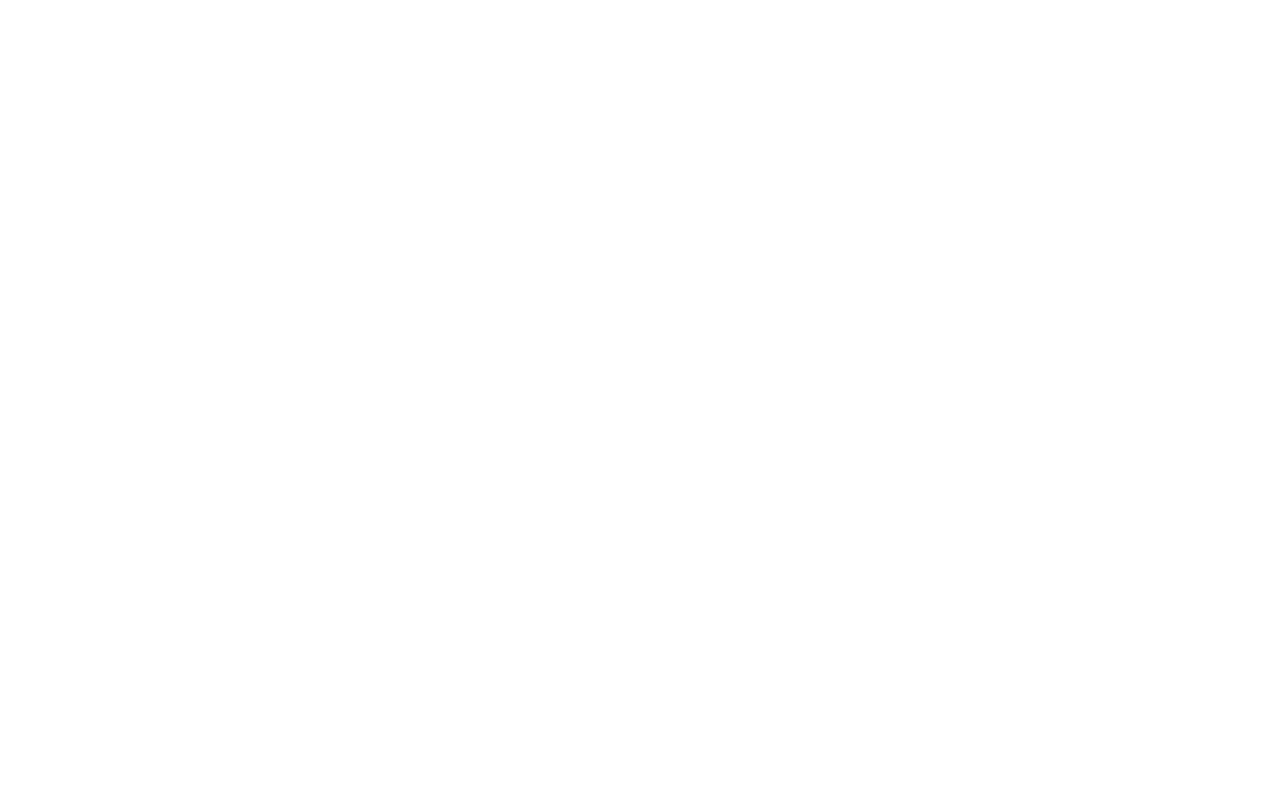
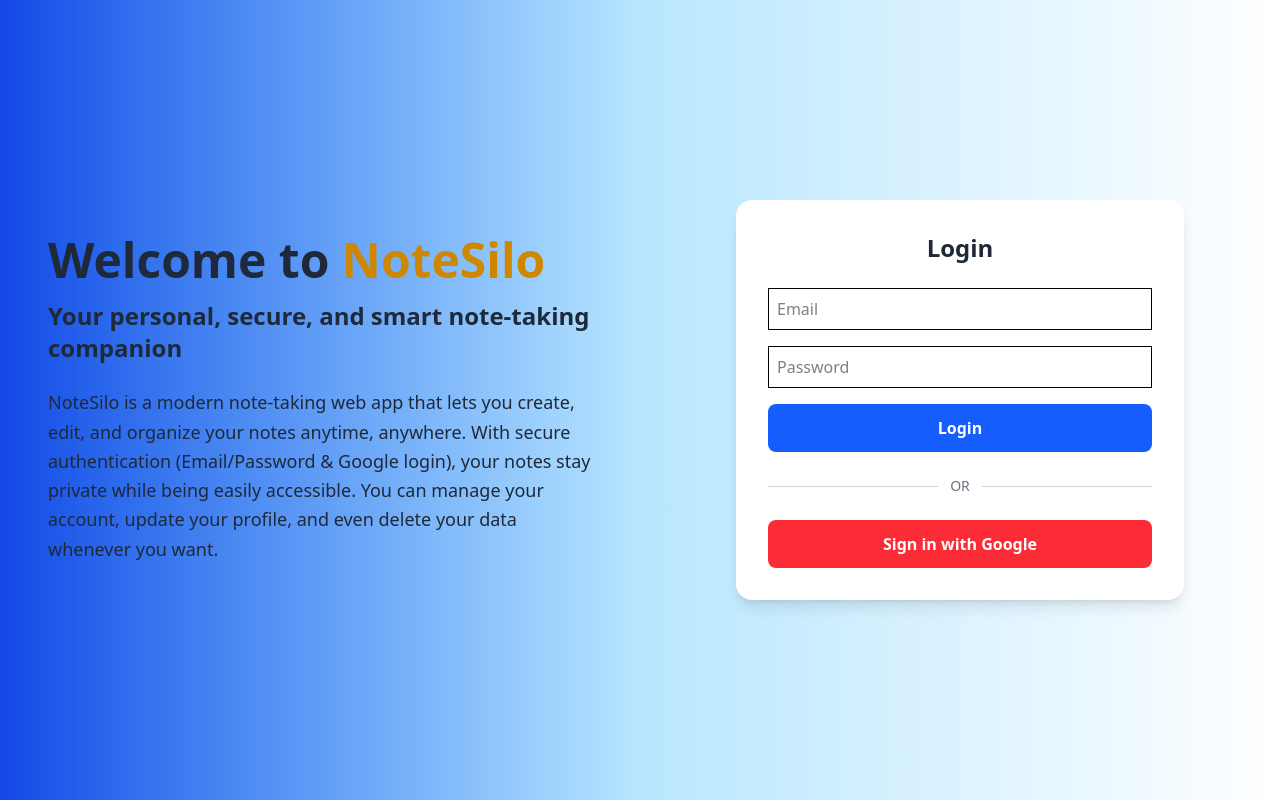
Before and after one commit to bundler221/notesilo, a React (Vite) app in the folder frontend/myapp/: page / in a window 1280 px wide. Before the commit this address had no page. Built offline with nearby package versions, Linux system fonts and the light colour scheme.

Commit message:
modified:   backend/routes/authRoutes.js

```diff
--- a/frontend/myapp/src/App.jsx
+++ b/frontend/myapp/src/App.jsx
@@ -6,12 +6,13 @@ import Notes from "./components/Notes";
 import OauthSuccess from "./components/OauthSuccess";
 import ResetPassword from "./components/ResetPassword";
 import ForgotPassword from "./components/forgotpassword";
-
+import Home from "./components/Home"
 function App() {
   return (
     <BrowserRouter>
       <Routes>
-        <Route path="/login" element={<Login />} />
+        {/* <Route path="/" element = {<Home/>} /> */}
+        <Route path="/" element={<Login />} />
         <Route path="/register" element={<Register />} />
         <Route path="/notes" element={<Notes />} />
         <Route path="/oauth-success" element={<OauthSuccess />}
--- /dev/null
+++ b/frontend/myapp/src/components/Home.jsx
@@ -0,0 +1,24 @@
+import { Link } from "react-router-dom"
+export default function Home() {
+    function login() {
+
+    }
+    return (
+        <>
+            <h1>Welcome to NoteSilo,</h1>
+            <p>Your personal, secure, and smart note-taking companion</p>
+            <p>NoteSilo is a modern note-taking web app that lets you create, edit, and organize your notes anytime, anywhere. With secure authentication (email/password & Google login), your notes stay private while being easily accessible. You can manage your account, update your profile, and even delete your data whenever you want.</p>
+            {/* <button onClick={login}>Login</button>
+            <button onClick={SignIn}>Sign</button> */}
+            {<Link
+                className="text-blue-600 hover:underline font-medium"
+                to="/login"
+            >Signin</Link>}
+            {<Link
+                className="text-blue-600 hover:underline font-medium"
+                to="/Register"
+            >Sign Up?</Link>}
+
+        </>
+    )
+}
--- a/frontend/myapp/src/components/Notes.jsx
+++ b/frontend/myapp/src/components/Notes.jsx
@@ -62,7 +62,7 @@ export default function Notes() {
   const handleLogout = () => {
     console.log("🚪 Logging out...");
     localStorage.removeItem("token");
-    window.location.href = "/login";
+    window.location.href = "/";
   };
 
   return (
--- a/frontend/myapp/src/components/Register.jsx
+++ b/frontend/myapp/src/components/Register.jsx
@@ -1,5 +1,5 @@
 import { useState } from "react";
-import { useNavigate } from "react-router-dom";
+import { useNavigate, Link } from "react-router-dom";
 import { register } from "../utils/auth";
 
 export default function Register() {
@@ -20,6 +20,11 @@ export default function Register() {
   }
 
   return (
+    <>
+      <Link
+        className="text-blue-600 hover:underline font-medium"
+        to="/"
+      >Home</Link>
       <div className="flex flex-col items-center justify-center min-h-screen">
         <h2 className="text-xl mb-4">Register</h2>
 
@@ -50,5 +55,6 @@ export default function Register() {
           </button>
         </form>
       </div>
+    </>
   );
 }
--- a/frontend/myapp/src/components/login.jsx
+++ b/frontend/myapp/src/components/login.jsx
@@ -19,10 +19,30 @@ export default function Login() {
   }
 
   return (
-    <div className="flex flex-col items-center justify-center min-h-screen">
-      <h2 className="text-xl mb-4">Login</h2>
+    <div className="flex min-h-screen bg-gradient-to-r from-blue-700 via-sky-200 to-white">
+  {/* Left side - Intro */}
+  <div className="w-1/2 flex flex-col justify-center p-12 text-gray-800">
+    <h1 className="text-5xl font-bold mb-4">
+      Welcome to <span className="text-yellow-600">NoteSilo</span>
+    </h1>
+    <h3 className="text-2xl mb-6 font-semibold">
+      Your personal, secure, and smart note-taking companion
+    </h3>
+    <p className="text-lg leading-relaxed">
+      NoteSilo is a modern note-taking web app that lets you create, edit,
+      and organize your notes anytime, anywhere. With secure authentication
+      (Email/Password & Google login), your notes stay private while being
+      easily accessible. You can manage your account, update your profile,
+      and even delete your data whenever you want.
+    </p>
+  </div>
 
-      <form onSubmit={handleSubmit} className="flex flex-col gap-2 w-64">
+  {/* Right side - Login */}
+  <div className="w-1/2 flex items-center justify-center">
+    <div className="w-full max-w-md p-8 bg-white shadow-lg rounded-2xl">
+      <h2 className="text-2xl font-bold text-gray-800 mb-6 text-center">Login</h2>
+
+      <form className="flex flex-col gap-4" onSubmit={handleSubmit}>
         <input
           type="email"
           placeholder="Email"
@@ -37,15 +57,32 @@ export default function Login() {
           onChange={(e) => setPassword(e.target.value)}
           className="border p-2"
         />
-        <button type="submit" className="bg-blue-500 text-white p-2">Login</button>
+
+        <button
+          type="submit"
+          className="bg-blue-600 hover:bg-blue-700 text-white font-semibold py-3 rounded-lg transition"
+
+        >
+          Login
+        </button>
       </form>
 
+      <div className="flex items-center my-6">
+        <div className="flex-grow h-px bg-gray-300"></div>
+        <span className="px-3 text-gray-500 text-sm">OR</span>
+        <div className="flex-grow h-px bg-gray-300"></div>
+      </div>
+
       <button
+        className="w-full bg-red-500 hover:bg-red-600 text-white font-semibold py-3 rounded-lg transition"
+
         onClick={googleLogin}
-        className="bg-red-500 text-white p-2 mt-4"
       >
         Sign in with Google
       </button>
     </div>
+  </div>
+</div>
+
   );
 }
```
Also changed, not shown: 1 other file (tests, documents, lock files or other folders). Lines whose indentation alone changed are shown as unchanged.
